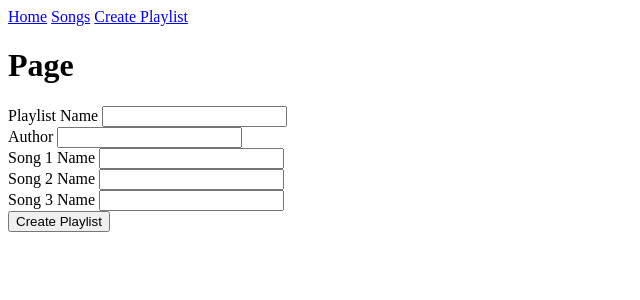
After one commit to NeelanAC97/qaProjectAssessment1, a Flask app: template application/templates/updateplaylist.html in a window 1280 px wide. The commit adds this page. Shown: the top 300 px of the page, without its empty margins (0-640 px from the left). Run offline with Flask 2, Linux system fonts and the light colour scheme; the template is opened without the code that fills it: values that come from a table or form of the project are taken from there, others are empty.

Commit message:
update functionallity

```diff
--- a/application/forms.py
+++ b/application/forms.py
@@ -54,3 +54,55 @@
 
         if not valid_song:
             raise ValidationError('Please enter a song from the list of songs!')
+
+class UpdatePlaylistForm(FlaskForm):
+
+    playlist_name = StringField('Playlist Name',
+        validators = [
+            DataRequired(),
+            Length(min=3, max=30)
+        ]
+    )
+    author = StringField('Author',
+        validators = [
+            DataRequired(),
+            Length(min=3, max=50)
+        ]
+    )
+    playlist_song1 = StringField('Song 1 Name',
+        validators = [
+            DataRequired(),
+            Length(min=3, max=100)
+        ]
+    )
+    playlist_song2 = StringField('Song 2 Name',
+        validators = [
+            DataRequired(),
+            Length(min=3, max=100)
+        ]
+    )
+    playlist_song3 = StringField('Song 3 Name',
+        validators = [
+            DataRequired(),
+            Length(min=3, max=100)
+        ]
+    )
+    submit = SubmitField('Create Playlist')
+
+    def validate_song1(self,playlist_song1):
+        valid_song=Songs.query.filter_by(song_name=playlist_song1.data).first()
+
+        if not valid_song:
+            raise ValidationError('Please enter a song from the list of songs!')
+
+    def validate_song2(self,playlist_song2):
+        valid_song=Songs.query.filter_by(song_name=playlist_song2.data).first()
+
+        if not valid_song:
+            raise ValidationError('Please enter a song from the list of songs!')
+
+    def validate_song3(self,playlist_song3):
+        valid_song=Songs.query.filter_by(song_name=playlist_song3.data).first()
+
+        if not valid_song:
+            raise ValidationError('Please enter a song from the list of songs!')
--- /dev/null
+++ b/application/templates/updateplaylist.html
@@ -0,0 +1,65 @@
+{% extends 'layout.html' %}
+{% block body_content %}
+
+<div class="form-group">
+
+        <form method='POST' action="">
+
+                {{ form.hidden_tag() }}
+
+                {{ form.playlist_name.label }}
+                {{ form.playlist_name }}
+
+                {% if form.playlist_name.errors %}
+                        <div class="error">
+
+                                {% for error in form.playlist_name.errors %}
+
+                                        <span>{{ error }}</span>
+                                {% endfor %}
+                        </div>
+                {% endif %}
+                <br>
+                {{ form.author.label }}
+                {{ form.author }}
+                {% if form.author.errors %}
+                        <div class="error">
+                                {% for error in form.author.errors %}
+                                        <span>{{ error }}</span>
+                                {% endfor %}
+                        </div>
+                i{% endif %}
+                <br>
+                {{ form.playlist_song1.label }}
+                {{ form.playlist_song1 }}
+                {% if form.playlist_song1.errors %}
+                        <div class="error">
+                                {% for error in form.playlist_song1.errors %}
+                                        <span>{{ error }}</span>
+                                {% endfor %}
+                        </div>
+                i{% endif %}
+                <br>
+		{{ form.playlist_song2.label }}
+                {{ form.playlist_song2 }}
+                {% if form.playlist_song2.errors %}
+                        <div class="error">
+                                {% for error in form.playlist_song2.errors %}
+                                        <span>{{ error }}</span>
+                                {% endfor %}
+                        </div>
+                i{% endif %}
+                <br>
+                {{ form.playlist_song3.label }}
+                {{ form.playlist_song3 }}
+                {% if form.playlist_song3.errors %}
+                        <div class="error">
+                                {% for error in form.playlist_song3.errors %}
+                                        <span>{{ error }}</span>
+                                {% endfor %}
+                        </div>
+                i{% endif %}
+                <br>
+                {{ form.submit }}
+        </form>
+{% endblock %}
```
Also changed, not shown: application/routes.py (+15 -12 lines), application/templates/artists.html (deleted, +0 -11 lines), application/templates/home.html (+10 -7 lines), application/templates/uploadtrack.html (deleted, +0 -56 lines), application/templates/layout.html (line endings or trailing spaces).
